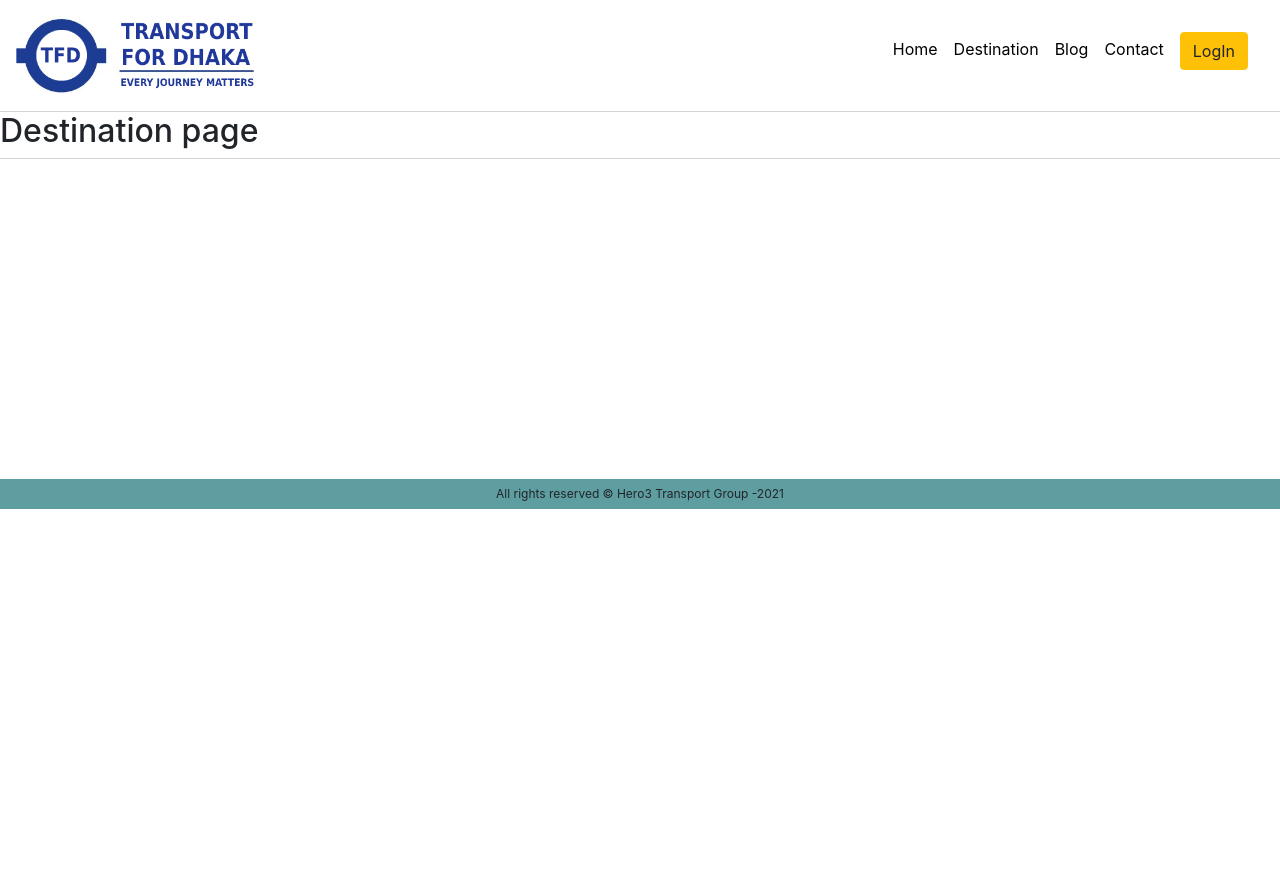
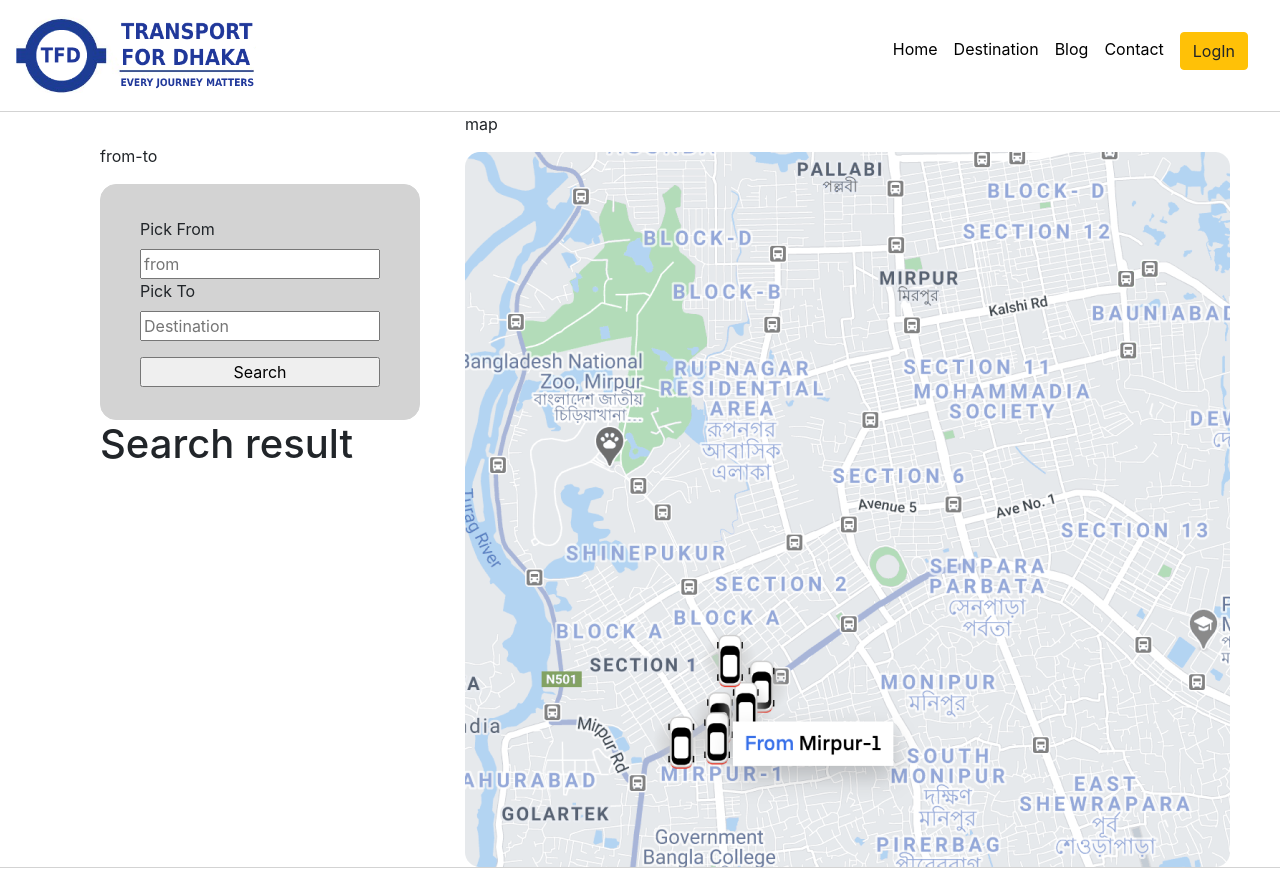
Before and after one commit to mkmahfuz/react-authentication-tfd, a React (Create React App) app: page /destination/1 in a window 1280 px wide. Shown: the top 869 px of the page. Before the commit the page ends 800 px from the top, so only its background shows below. Built offline with nearby package versions, Linux system fonts and the light colour scheme.

Commit message:
dynamic data load and useParams phase-1 done

```diff
--- a/src/App.js
+++ b/src/App.js
@@ -19,7 +19,10 @@ function App() {
         <Route path='/home'>
           <Home></Home>
         </Route>
-        <Route path='/destination'>
+        <Route path='/destination3'>
+          <Destination></Destination>
+        </Route>
+        <Route path='/destination/:type'>
           <Destination></Destination>
         </Route>
         <Route path='/blog'>
--- a/src/components/Destination/Destination.css
+++ b/src/components/Destination/Destination.css
@@ -2,3 +2,31 @@
     border-top:1px solid lightgrey;
     border-bottom:1px solid lightgrey;
 }
+
+.desti-form-container{
+    width: 20rem;
+    margin:2rem auto;
+}
+.desti-form{
+    border:1px solid lightgrey;
+    border-radius: 1rem;
+    background-color: lightgrey;
+}
+.desti-form input{
+    display:block;
+    width: 15rem;
+    /* margin-top: 2rem; */
+    margin: auto;
+
+}
+
+
+.desti-form-inside{
+    width: 15rem;
+    margin: 2rem auto;
+}
+.gmap {
+
+    /* margin: 2rem; */
+    /* width: 100rem; */
+}
--- a/src/components/Destination/Destination.js
+++ b/src/components/Destination/Destination.js
@@ -1,16 +1,73 @@
-import React from 'react';
+import React, { useEffect, useState } from 'react';
+import { Col, Container, Row } from 'react-bootstrap';
 import Footer from '../Footer/Footer';
 import Header from '../Header/Header';
 import './Destination.css';
+import map from '../../images/Transport/map.png';
+import Ride from '../Ride/Ride';
+import rideData from '../fakeData/transport.json';
+import { useParams } from 'react-router-dom';
 
 const Destination = () => {
+    const {type} = useParams();
+    console.log('hhh',type)
+    const [rides, setRides] = useState([]);
+
+    useEffect(() => { setRides(rideData) }, []);
+
+
+    const [location, setLocation] = useState({
+        from: '',
+        to: 'd',
+    });
+
+
+    const handleSearch = () => {
+        console.log('search clicked');
+    }
     return (
         <div>
 
             <Header></Header>
             <div className='destination-container'>
-                <h2>Destination page</h2>
 
+                <Container>
+                    <Row>
+                        <Col sm={4}>
+
+                            <div className='desti-form-container'>
+                                <p> from-to</p>
+                                <form onSubmit={handleSearch} className='desti-form'>
+                                    <div className='desti-form-inside'>
+
+                                        <label >Pick From</label>
+                                        <input type='text' name="origin" placeholder='from' required />
+                                        <label >Pick To</label>
+                                        <input type='text' name="destination" placeholder='Destination' required />
+                                        <input type="submit" value='Search' style={{ marginTop: '1rem' }} />
+
+                                    </div>
+                                </form>
+                                {location.to &&
+                                    <div className='search-result'>
+                                        <h1>Search result</h1>
+                                        {
+                                            rides.filter((ride) =>ride.type===type).map((ride)=><Ride key={ride.id} ride={ride}></Ride>)
+                                        }
+
+                                    </div>
+                                }
+                            </div>
+                        </Col>
+                        <Col sm={8}>
+                            <div className='gmap'>
+                                <p>map</p>
+                                <img src={map} alt='googlemap'></img>
+                            </div>
+
+                        </Col>
+                    </Row>
+                </Container>
 
 
             </div>
--- a/src/components/Header/Header.css
+++ b/src/components/Header/Header.css
@@ -1,4 +1,4 @@
-img {
+.header img {
     max-width: 15rem;
     margin: 1rem;
 }
--- a/src/components/Header/Header.js
+++ b/src/components/Header/Header.js
@@ -4,7 +4,7 @@ import Navigation from '../Navigation/Navigation';
 import './Header.css'
 const Header = () => {
     return (
-        <header>
+        <header className='header'>
             <img  src={logo} alt='logo'/>
             <Navigation></Navigation>
         </header>
--- a/src/components/Login/Login.css
+++ b/src/components/Login/Login.css
@@ -4,7 +4,6 @@
 }
 .login-form{
     border:1px solid lightgrey;
-
 }
 .login-form input{
     display:block;
--- /dev/null
+++ b/src/components/Ride/Ride.css
@@ -0,0 +1,22 @@
+.ride{
+border: 1px solid lightgrey;
+/* display: flex;
+justify-content: space-evenly; */
+padding: 1rem;
+margin-bottom: 1rem;
+border-radius: 1rem;
+}
+.ride p{
+    margin-bottom: 0rem;
+}
+.ride img{
+    max-width: 3rem;
+}
+#price{
+/* flex-grow: 8; */
+float: right;
+}
+.ride-left{
+    display: flex;
+    justify-content: space-between;
+}
--- /dev/null
+++ b/src/components/Ride/Ride.js
@@ -0,0 +1,35 @@
+import { faUserFriends } from '@fortawesome/free-solid-svg-icons';
+import { FontAwesomeIcon } from '@fortawesome/react-fontawesome';
+import React from 'react';
+import { Col, Container, Row } from 'react-bootstrap';
+import './Ride.css';
+const Ride = (props) => {
+    const { type, capacity, imgUrl, price } = props.ride;
+    //console.log(props.ride)
+    return (
+        <div className='ride'>
+
+            <Container>
+                <Row>
+                    <Col xs={8} >
+                        <div className='ride-left'>
+                        <p><img src={imgUrl} alt="transport" /></p>
+                        <p style={{fontWeight:800}}>{type}</p>
+                        <p><FontAwesomeIcon icon={faUserFriends}></FontAwesomeIcon><span style={{marginLeft:'.5rem'}}>{capacity}</span></p>
+                        <p></p>
+                        </div>
+
+                    </Col>
+                    <Col xs={4}>
+                        <p id='price'>${price}</p>
+                    </Col>
+                </Row>
+            </Container>
+
+
+
+        </div>
+    );
+};
+
+export default Ride;
--- a/src/components/Transport/Transport.css
+++ b/src/components/Transport/Transport.css
@@ -16,5 +16,5 @@ text-align: center;
 }
 
 .trSingle img{
-    max-width: 9rem;
+    max-width: 14rem;
 }
--- /dev/null
+++ b/src/components/fakeData/transport.json
@@ -0,0 +1,88 @@
+[
+    {
+        "id": 1,
+        "type": "bike",
+        "capacity": 1,
+        "imgUrl": "https://i.ibb.co/kSbn2DZ/Frame.png",
+        "price": 30
+    },
+
+    {
+        "id": 2,
+        "type": "bike",
+        "capacity": 1,
+        "imgUrl": "https://i.ibb.co/kSbn2DZ/Frame.png",
+        "price": 30
+    },
+    {
+        "id": 3,
+        "type": "bike",
+        "capacity": 1,
+        "imgUrl": "https://i.ibb.co/kSbn2DZ/Frame.png",
+        "price": 30
+    },
+    {
+        "id": 4,
+        "type": "car",
+        "capacity": 3,
+        "imgUrl": "https://i.ibb.co/bLZfR0z/Frame-2.png",
+        "price": 50
+    },
+    {
+        "id": 5,
+        "type": "car",
+        "capacity": 3,
+        "imgUrl": "https://i.ibb.co/bLZfR0z/Frame-2.png",
+        "price": 50
+    },
+    {
+        "id": 6,
+        "type": "car",
+        "capacity": 3,
+        "imgUrl": "https://i.ibb.co/bLZfR0z/Frame-2.png",
+        "price": 50
+    },
+    {
+        "id": 7,
+        "type": "bus",
+        "capacity": 20,
+        "imgUrl": "https://i.ibb.co/0cVz5Qj/Frame-1.png",
+        "price": 15
+    },
+    {
+        "id": 8,
+        "type": "bus",
+        "capacity": 20,
+        "imgUrl": "https://i.ibb.co/0cVz5Qj/Frame-1.png",
+        "price": 15
+    },
+    {
+        "id": 9,
+        "type": "bus",
+        "capacity": 20,
+        "imgUrl": "https://i.ibb.co/0cVz5Qj/Frame-1.png",
+        "price": 15
+    },
+    {
+        "id": 10,
+        "type": "train",
+        "capacity": 300,
+        "imgUrl": "https://i.ibb.co/ckf5NjY/Group.png",
+        "price": 10
+    },
+    {
+        "id": 11,
+        "type": "train",
+        "capacity": 300,
+        "imgUrl": "https://i.ibb.co/ckf5NjY/Group.png",
+        "price": 10
+    },
+    {
+        "id": 12,
+        "type": "train",
+        "capacity": 300,
+        "imgUrl": "https://i.ibb.co/ckf5NjY/Group.png",
+        "price": 10
+    }
+
+]
```
Also changed, not shown: src/images/Transport/map.png (added), src/images/Transport/peopleicon.png (added).
